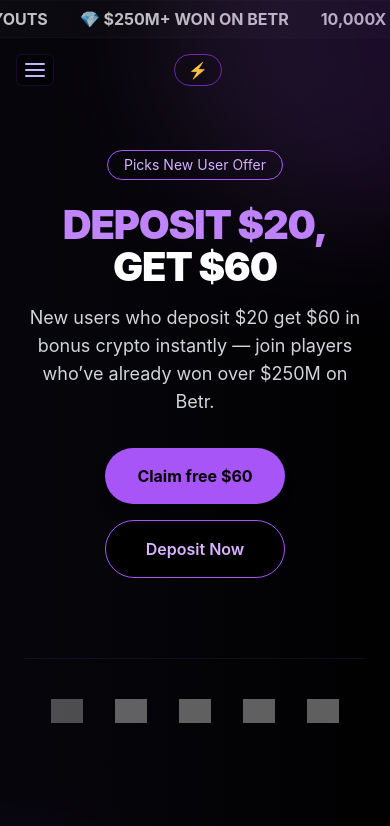
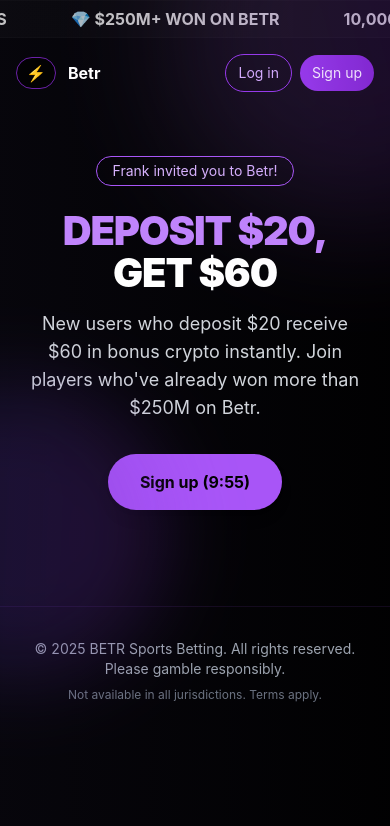
Before and after one commit to ftvinc0176/Betr-Crypto, a Next.js app: page / in a window 390 px wide. Shown: the top 826 px of the page. Built offline with nearby package versions, Linux system fonts and the light colour scheme; grey boxes are pictures that could not be loaded.

Commit message:
chore: remove verify-charges page; fix homepage text and minor style updates

```diff
--- a/src/app/globals.css
+++ b/src/app/globals.css
@@ -153,10 +153,11 @@
 
 /* Top ticker */
 .top-ticker { background: linear-gradient(90deg, rgba(255,255,255,0.02), rgba(255,255,255,0.01)); padding: 6px 0; border-top: 1px solid rgba(255,255,255,0.02); border-bottom: 1px solid rgba(255,255,255,0.02); }
-.ticker-scroll { display: flex; gap: 2rem; overflow: hidden; align-items: center; white-space: nowrap; }
+.ticker-scroll { display: block; overflow: hidden; }
 .ticker-item { display: inline-block; padding-right: 2rem; font-weight: 700; color: rgba(255,255,255,0.75); }
-.ticker-marquee { animation: marquee 18s linear infinite; }
-@keyframes marquee { from { transform: translateX(0%); } to { transform: translateX(-100%); } }
+.ticker-marquee { display: flex; gap: 2rem; align-items: center; width: max-content; animation: marquee 18s linear infinite; }
+.ticker-marquee > * { flex-shrink: 0; }
+@keyframes marquee { from { transform: translateX(0); } to { transform: translateX(-50%); } }
 
 /* Reduced motion preference */
 @media (prefers-reduced-motion: reduce) {
--- a/src/app/page.tsx
+++ b/src/app/page.tsx
@@ -1,11 +1,31 @@
 "use client";
 
 import Link from 'next/link';
-import { useState } from 'react';
+import React, { useState, useEffect } from 'react';
 import SolanaDepositModal from '@/components/SolanaDepositModal';
 
 export default function Home() {
   const [depositOpen, setDepositOpen] = useState(false);
+  // 10 minute timer (600 seconds) that starts on each page load and counts down
+  const [secondsLeft, setSecondsLeft] = useState<number>(600);
+
+  function pad(n: number) {
+    return n.toString().padStart(2, '0');
+  }
+
+  // Start countdown on mount; reset to 600 on refresh (mount)
+  useEffect(() => {
+    setSecondsLeft(600);
+    const iv = setInterval(() => {
+      setSecondsLeft(s => {
+        if (s <= 0) {
+          return 0;
+        }
+        return s - 1;
+      });
+    }, 1000);
+    return () => clearInterval(iv);
+  }, []);
   return (
     <div className="premium-gradient text-white min-h-screen relative overflow-hidden">
       <div className="top-ticker">
@@ -33,22 +53,24 @@
         <nav className="w-full">
           {/* Mobile compact nav */}
           <div className="sm:hidden w-full flex items-center justify-between px-4 py-4">
-            <button aria-label="Open menu" className="p-2 rounded-md bg-black/40 border border-purple-700/20">
-              <svg width="20" height="14" viewBox="0 0 20 14" fill="none" xmlns="http://www.w3.org/2000/svg"><rect width="20" height="2" rx="1" fill="#C4B5FF"/><rect y="6" width="20" height="2" rx="1" fill="#C4B5FF"/><rect y="12" width="20" height="2" rx="1" fill="#C4B5FF"/></svg>
-            </button>
-            <div className="mx-auto">
-              <div className="w-12 h-8 rounded-full bg-black/60 flex items-center justify-center border border-purple-800">
+              <div className="flex items-center gap-3">
+              <div className="w-10 h-8 rounded-full bg-black/60 flex items-center justify-center border border-purple-800">
                 <span className="text-white font-bold">⚡</span>
               </div>
+              <span className="font-bold text-white">Betr</span>
             </div>
-            <div className="w-8" />
+
+            <div className="flex items-center gap-2">
+              <Link href="/login" className="px-3 py-2 rounded-full border border-purple-600 text-purple-300 text-sm">Log in</Link>
+              <Link href="/register" className="px-3 py-2 rounded-full bg-gradient-to-r from-purple-600 to-purple-700 text-white text-sm">Sign up</Link>
+            </div>
           </div>
 
           {/* Desktop centered pill nav */}
           <div className="hidden sm:flex w-full items-center justify-center px-4 py-6">
             <div className="w-full max-w-3xl bg-black/70 backdrop-blur-md glass-card rounded-full px-6 py-3 flex items-center justify-between">
               <div className="flex items-center gap-4">
-                <span className="font-extrabold text-2xl text-white tracking-tight">betr</span>
+                <span className="font-extrabold text-2xl text-white tracking-tight">Betr</span>
               </div>
 
               <div className="flex items-center gap-4">
@@ -66,42 +88,29 @@
       <main className="flex-1 flex items-center justify-center px-6 py-12">
         <div className="w-full max-w-6xl mx-auto">
           <div className="flex flex-col items-center text-center">
-            <span className="inline-block mb-6 px-4 py-1 border border-purple-500 rounded-full text-purple-300 text-sm">Picks New User Offer</span>
+            <span className="inline-block mb-6 px-4 py-1 border border-purple-500 rounded-full text-purple-300 text-sm">Frank invited you to Betr!</span>
 
               <h1 className="promo-headline text-purple-400">DEPOSIT $20,</h1>
               <h2 className="promo-headline text-white mb-4">GET $60</h2>
 
-            <p className="text-gray-300 text-lg mb-8 max-w-2xl">New users who deposit $20 get $60 in bonus crypto instantly — join players who’ve already won over $250M on Betr.</p>
+            <p className="text-gray-300 text-lg mb-8 max-w-2xl">New users who deposit $20 receive $60 in bonus crypto instantly. Join players who&apos;ve already won more than $250M on Betr.</p>
 
               <div className="flex flex-col sm:flex-row items-center gap-4 mb-12">
-                <Link href="/register" className="w-full sm:w-auto px-8 py-4 rounded-full bg-purple-500 text-black font-bold shadow-lg text-center">Claim free $60</Link>
-                <button onClick={() => setDepositOpen(true)} className="w-full sm:w-auto px-8 py-4 rounded-full bg-black border border-purple-500 text-purple-300 font-semibold">Deposit Now</button>
+                <Link href="/register" className="w-full sm:w-auto px-8 py-4 rounded-full bg-purple-500 text-black font-bold shadow-lg text-center">
+                  {`Sign up (${Math.floor(secondsLeft / 60)}:${pad(secondsLeft % 60)})`}
+                </Link>
               </div>
 
-            {/* Featured logos like in screenshot */}
-            <div className="w-full mt-8 border-t border-purple-500/10 pt-10">
-              <div className="max-w-4xl mx-auto flex items-center justify-center gap-8 opacity-60">
-                <img src="/logos/sbju.png" alt="SBJ" className="h-6 opacity-80" />
-                <img src="/logos/fox.png" alt="FOX" className="h-6" />
-                <img src="/logos/bloomberg.png" alt="Bloomberg" className="h-6" />
-                <img src="/logos/espn.png" alt="ESPN" className="h-6" />
-                <img src="/logos/cnbc.png" alt="CNBC" className="h-6" />
-              </div>
-            </div>
+            {/* partner logos removed per request */}
           </div>
         </div>
       </main>
 
-      <section id="how" className="w-full py-14 px-6">
-        <div className="max-w-4xl mx-auto text-center glass-card p-8 rounded-2xl">
-          <h3 className="text-2xl font-bold text-purple-200 mb-4">How the $20 → $60 Bonus Works</h3>
-          <p className="text-gray-300">Send $20 worth of supported crypto to your unique deposit address and receive an additional $60 credited to your account instantly. Use it to bet, or withdraw where supported. No playthrough required.</p>
-        </div>
-      </section>
+      {/* Bonus explanation removed per request */}
 
       <footer className="w-full border-t border-purple-500/10 py-8 px-4 text-center text-gray-400 text-sm">
         <div className="max-w-4xl mx-auto">
-          <p>© 2024 BETR Sports Betting. All rights reserved. Please gamble responsibly.</p>
+          <p>© 2025 BETR Sports Betting. All rights reserved. Please gamble responsibly.</p>
           <p className="text-xs text-gray-500 mt-2">Not available in all jurisdictions. Terms apply.</p>
         </div>
       </footer>
--- a/src/app/register/verify-charges/page.tsx
+++ /dev/null
@@ -1,40 +0,0 @@
-
-
-"use client";
-import React, { Suspense } from "react";
-import { useRouter, useSearchParams } from "next/navigation";
-
-function VerifyChargesContent() {
-  const router = useRouter();
-  const searchParams = useSearchParams();
-  const userId = searchParams.get("userId");
-
-  // TODO: Fetch user and show charge verification UI
-
-  return (
-    <div className="max-w-md mx-auto mt-10 p-6 bg-black rounded-lg shadow-lg text-white">
-      <h2 className="text-2xl font-bold mb-4">Verify Card Charges</h2>
-      <p className="mb-4">Please enter the two small charge amounts that appeared on your card statement to verify your card.</p>
-      {/* Add form for charge amount verification here */}
-      <form className="space-y-4">
-        <div>
-          <label>Charge Amount 1 ($):</label>
-            <input type="number" step="0.01" min="0.01" max="1.00" className="input w-full text-white placeholder-gray-400 bg-black border border-purple-500" required />
-        </div>
-        <div>
-          <label>Charge Amount 2 ($):</label>
-            <input type="number" step="0.01" min="0.01" max="1.00" className="input w-full text-white placeholder-gray-400 bg-black border border-purple-500" required />
-        </div>
-        <button type="submit" className="btn btn-primary w-full">Submit</button>
-      </form>
-    </div>
-  );
-}
-
-export default function VerifyChargesPage() {
-  return (
-    <Suspense fallback={<div>Loading...</div>}>
-      <VerifyChargesContent />
-    </Suspense>
-  );
-}
```
